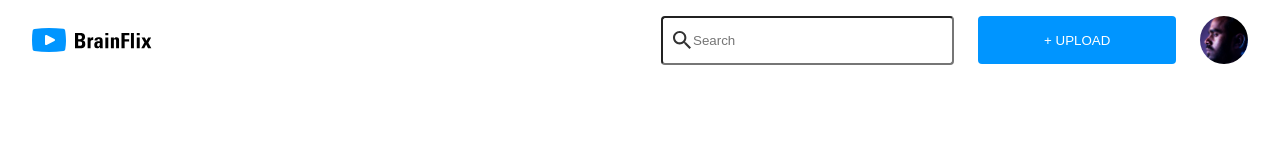
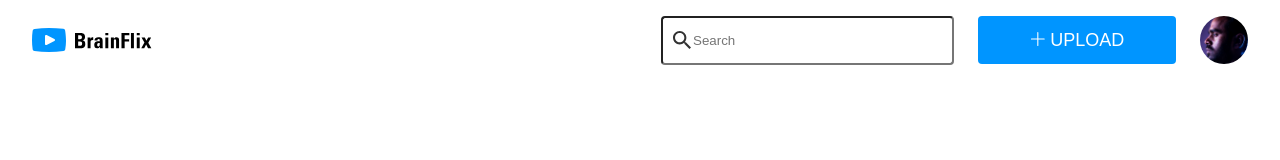
Before and after one commit to jekiquin/jerick-iquin-brainflix, a React (Create React App) app: page / in a window 1280 px wide. Shown: the top 160 px of the page. Built offline with nearby package versions, Linux system fonts and the light colour scheme.

Commit message:
refactored destructuring of objects

```diff
--- a/src/App.js
+++ b/src/App.js
@@ -1,6 +1,7 @@
 import React from 'react';
-import Header from './components/Header/Header'
-// import videoData from './data/video-details.json';
+import Header from './components/Header/Header';
+import Main from './components/Main/Main';
+
 
 class App extends React.Component {
 
@@ -8,6 +9,7 @@ class App extends React.Component {
     return (
       <div className="App">
         <Header />
+        <Main />
 
       </div>
     );
--- a/src/components/HeaderNav/HeaderNav.js
+++ b/src/components/HeaderNav/HeaderNav.js
@@ -5,13 +5,13 @@ import ProfilePicture from '../ProfilePicture/ProfilePicture';
 
 function HeaderNav() {
     return (
-        <nav className="header__nav">
+        <div className="header__nav">
             <SearchBar />
             <div className="header__upload">
-                <PageButton className='header__button' value='+ UPLOAD' />
+                <PageButton className='header__button' value='UPLOAD' />
                 <ProfilePicture className='header__profile-picture'/>
             </div>
-        </nav>
+        </div>
     )
 }
 
--- /dev/null
+++ b/src/components/Main/Main.js
@@ -0,0 +1,30 @@
+import { Component } from 'react';
+import './Main.scss';
+import '../../data/video-details.json';
+
+class Main extends Component{
+    render() {
+        return(
+            <main className="content">
+                <div className="content__container">
+                    {/* main
+                    - section video
+                        - video
+                    - section info
+                        - div info__ctx
+                        - h1 info__ctx-heading
+                        - div info__ctx-cite
+                            - p ctx__cite-person
+                            - p info__ctx-cite-date
+                        - div info__ctx-stats
+                            - div info__ctx-stats-container
+                            - img info__ctx-stats-icon
+                            - img info__ctx-stats-count
+                        */}
+                </div>
+            </main>
+        )
+    }
+};
+
+export default Main;
--- a/src/components/PageButton/PageButton.js
+++ b/src/components/PageButton/PageButton.js
@@ -1,8 +1,8 @@
 import './PageButton.scss';
 
-function PageButton(props) {
+function PageButton({ className, value }) {
     return (
-        <button className={props.className}> {props.value}</button>
+        <button className={className}> {value}</button>
     )
 }
 
--- a/src/components/PageButton/PageButton.scss
+++ b/src/components/PageButton/PageButton.scss
@@ -2,4 +2,10 @@
 
 .header__button {
     @extend %button;
+    // font-weight: 700;
+    font-size: 1.8rem;
+
+    &::before {
+        content: url('../../assets/Images/Icons/Icon-upload.svg');
+    }
 }
--- a/src/components/ProfilePicture/ProfilePicture.js
+++ b/src/components/ProfilePicture/ProfilePicture.js
@@ -1,9 +1,9 @@
 import './ProfilePicture.scss';
 import profilePicture from '../../assets/Images/Profile/Mohan-muruge.jpg';
 
-function ProfilePicture(props) {
+function ProfilePicture({ className }) {
     return (
-        <img className={props.className} src={profilePicture} alt='Mohan Muruge' />
+        <img className={className} src={profilePicture} alt='Mohan Muruge' />
     )
 }
 
--- a/src/components/SearchBar/SearchBar.scss
+++ b/src/components/SearchBar/SearchBar.scss
@@ -6,4 +6,5 @@
     border-radius: 4px;
     width: 100%;
     height: 4.9rem;
+
 }
```
Also changed, not shown: src/components/Main/Main.scss (added).
